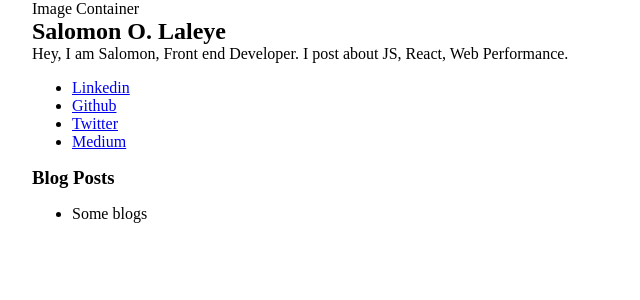
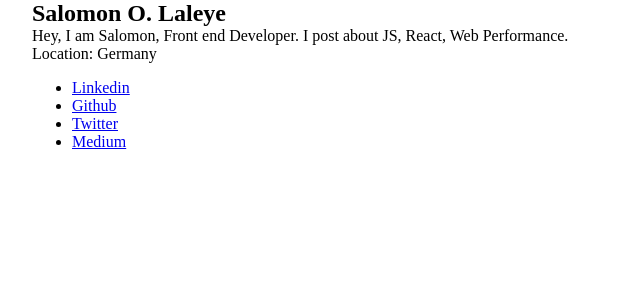
Before and after one commit to slaleye/slaleye.github.io, a Next.js app: page / in a window 1280 px wide. Shown: the top 300 px of the page, without its empty margins (0-640 px from the left). Built offline with nearby package versions, Linux system fonts and the light colour scheme.

Commit message:
Add ts types in dev

```diff
--- a/package.json
+++ b/package.json
@@ -10,7 +10,7 @@
   },
   "dependencies": {
     "@types/node": "20.2.5",
-    "@types/react": "18.2.7",
+    "@types/react": "^18.2.7",
     "@types/react-dom": "18.2.4",
     "autoprefixer": "10.4.14",
     "eslint": "8.41.0",
--- a/src/app/page.tsx
+++ b/src/app/page.tsx
@@ -2,12 +2,12 @@ export default function Home() {
   return (
     <main className="container mx-auto">
       <section className="intro">
-        Image Container
         <h1>Salomon O. Laleye</h1>
         <p>
           Hey, I am Salomon, Front end Developer. I post about JS, React, Web
           Performance.
         </p>
+        <span>Location: Germany</span>
         <ul>
           <li>
             <a href="https://github.com/slaleye">Linkedin</a>
@@ -23,12 +23,6 @@ export default function Home() {
           </li>
         </ul>
       </section>
-      <section className="blog">
-        <h3>Blog Posts</h3>
-        <ul>
-          <li>Some blogs</li>
-        </ul>
-      </section>
     </main>
   );
 }
```
Also changed, not shown: 1 other file (tests, documents, lock files or other folders).
